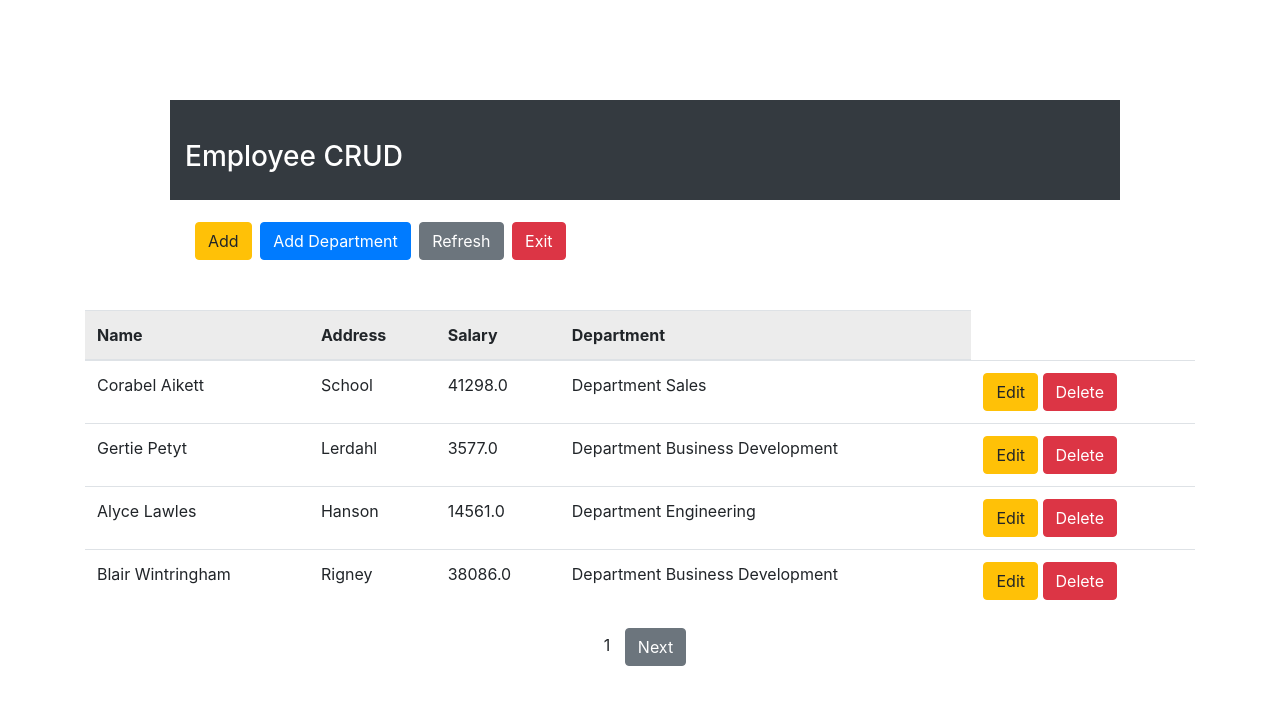
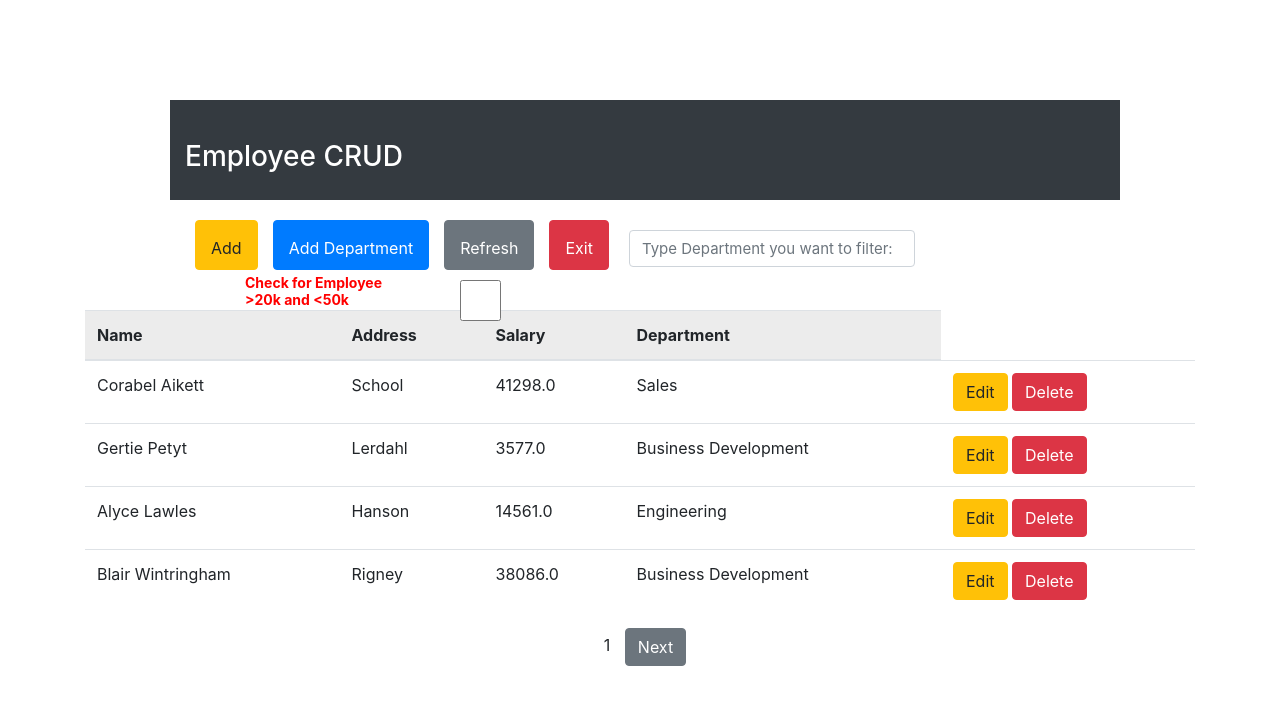
Before and after one commit to Stephen-Kamau/django_CRUD, a Django app: page /emp/ in a window 1280 px wide. Shown: the top 705 px of the page. Run offline with Django 4.2, Linux system fonts and the light colour scheme; data comes from the database, SQL or seed files in the repository; both versions use the stored data as it was after the commit.

Commit message:
modified to add filtering

```diff
--- a/account/templates/account/emp_index.html
+++ b/account/templates/account/emp_index.html
@@ -20,7 +20,35 @@
     padding:  40px;
     padding-left: 15px;
   }
+  .row button{
+    padding: 15px;
+    margin-left: 15px;
+    height: 50px;
+  }
+  .row input{
+    /* padding: 17px; */
+    margin-left: 20px;
+    font-size: 15px;
+    margin-top: 10px;
+  }
 
+  #Employee_5000{
+    font-size: 18px;
+  }
+  #cheker{
+    /* width: 170px; */
+    margin-left: 50px;
+    font-weight: bold;
+    color: red;
+  }
+  #cheker label{
+    font-size: 14px;
+    margin-top: 5px;
+  }
+  #checker input{
+    margin-left: 5px;
+    padding: 5px;
+  }
   .Actions{
     height: 110px;
   }
@@ -49,11 +77,19 @@
         {% endif %}
       </div>
       <div class="Actions col">
-        <h2>
+        <h2 class="row">
           <button type="button" id="dataAdder" class="btn btn-warning">Add</button>
           <button type="button" id="dataAdderD" class="btn btn-primary">Add Department</button>
           <button type="button" class="btn btn-secondary" onClick="window.location.reload(true)">Refresh</button>
           <button type="button" class="btn btn-danger" onClick="window.location.href='/'">Exit</button>
+          <span>
+
+          <input type="text" class="search text-sm form-control" name="seachBy" id="DeptSearcher" placeholder="Type Department you want to filter: " onkeyup = "myFunctionSearch()">
+          </span>
+          <span id="cheker" class="row">
+            <label for="Employee_5000" class="col-md-7">Check for Employee >20k and <50k </label>
+            <input type="checkbox" id="Employee_5000" class="form-control col-md-4" name="employeeChecker" value="" onclick="getValueGT20k_LT_50k()">
+          </span>
         </h2>
       </div>
     </div>
@@ -72,11 +108,11 @@
 
           {% for df in data.object_list %}
 
-          <tr>
+          <tr class="EmployeeData">
             <td scope='row'>{{ df.name }}</td>
             <td>{{ df.address }}</td>
-            <td>{{ df.salary }}</td>
-            <td>{{ df.emp_department }}</td>
+            <td class="EmpSalary">{{ df.salary }}</td>
+            <td class="EmployeeDept">{{ df.emp_department.department }}</td>
             <td>
               <a href="/emp/edit/{{ df.emp_id }}/" class="btn btn-warning"><span class="glyphicon glyphicon-pencil" >Edit</span></a>
               <a href="/emp/delete/{{ df.emp_id }}/" class="btn btn-danger">Delete</a>
@@ -116,6 +152,60 @@
       document.getElementById("addDataD").style.display ='block';
 
     })
+
+
+
+    // serrch by department
+    function myFunctionSearch() {
+        // console.log("worked");
+      // Declare variables
+      var input, filter, ul, li, a, i, txtValue;
+      input = document.getElementById('DeptSearcher');
+      filter = input.value.toUpperCase();
+      tr = document.getElementsByClassName("EmployeeData");
+      li = document.getElementsByClassName('EmployeeDept');
+      // console.log(tr);
+
+      // Loop through all list items, and hide those who don't match the search query
+      for (i = 0; i < li.length; i++) {
+        a = li[i];
+        txtValue = a.textContent || a.innerText;
+        if (txtValue.toUpperCase().indexOf(filter) > -1) {
+          tr[i].style.display = "";
+          // console.log("yeyeyeyeye");
+        } else {
+
+          tr[i].style.display = "none";
+        }
+      }
+      }
+
+
+      function getValueGT20k_LT_50k() {
+        // Declare variables
+        var input, filter, ul, li, a, i, txtValue;
+        input = document.getElementById('Employee_5000');
+        filter = input.value.toUpperCase();
+        tr = document.getElementsByClassName("EmployeeData");
+        li = document.getElementsByClassName('EmpSalary');
+
+        // #loop through anda remove any column not fitted with the condition
+        for (i = 0; i < li.length; i++) {
+          a = li[i];
+          sal_Value = a.textContent || a.innerText;
+          console.log(parseFloat(sal_Value))
+          if ((parseFloat(sal_Value) > 20000)  && (parseFloat(sal_Value)<=50000)) {
+              tr[i].style.display = "";
+
+          }
+          else{
+              tr[i].style.display = "none";
+
+          }
+        }
+        }
+
+
     </script>
 
 
@@ -163,6 +253,7 @@
 
     </form>
 
+
   </div>
 </body>
 </html>
--- a/account/views.py
+++ b/account/views.py
@@ -24,12 +24,12 @@ def insertEmployee():
 
     for i in range(data.shape[0]):
         row = data.loc[i]
-        name = row.name
+        name = dict(row)['name']
         address = row.address
         dept = row.Department
         salary = random.randint(1000, 43000)
         id = ''.join(secrets.choice(string.ascii_letters) for x in range(ID_NUM))
-
+        #
         if Department.objects.filter(department = dept).exists():
             dept_obj = Department.objects.filter(department=dept)[0]
         else:
@@ -292,7 +292,8 @@ def empUpdate(request, id):
             employee.save()
             messages.success(request, 'Updated Employee Details!')
             print("Updated Employee")
-            return render(request,'./account/emp_index.html',{ "data":data, "dept_obj":dept_obj})
+            return redirect("/emp/")
+            #return render(request,'./account/emp_index.html',{ "data":data, "dept_obj":dept_obj})
 
     return render(request,'./account/emp_edit.html', {'employee':employee, "dept_obj":dept_obj})
 
```
Also changed, not shown: db.sqlite3.
